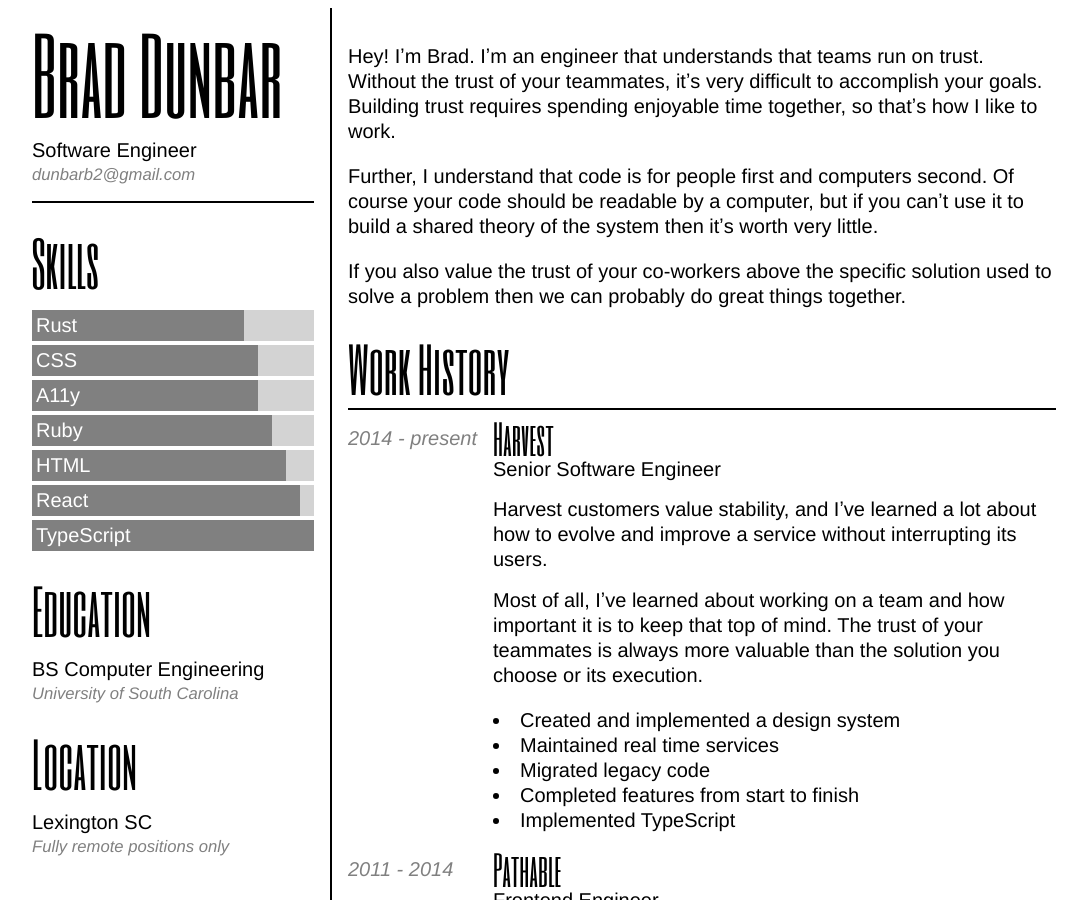
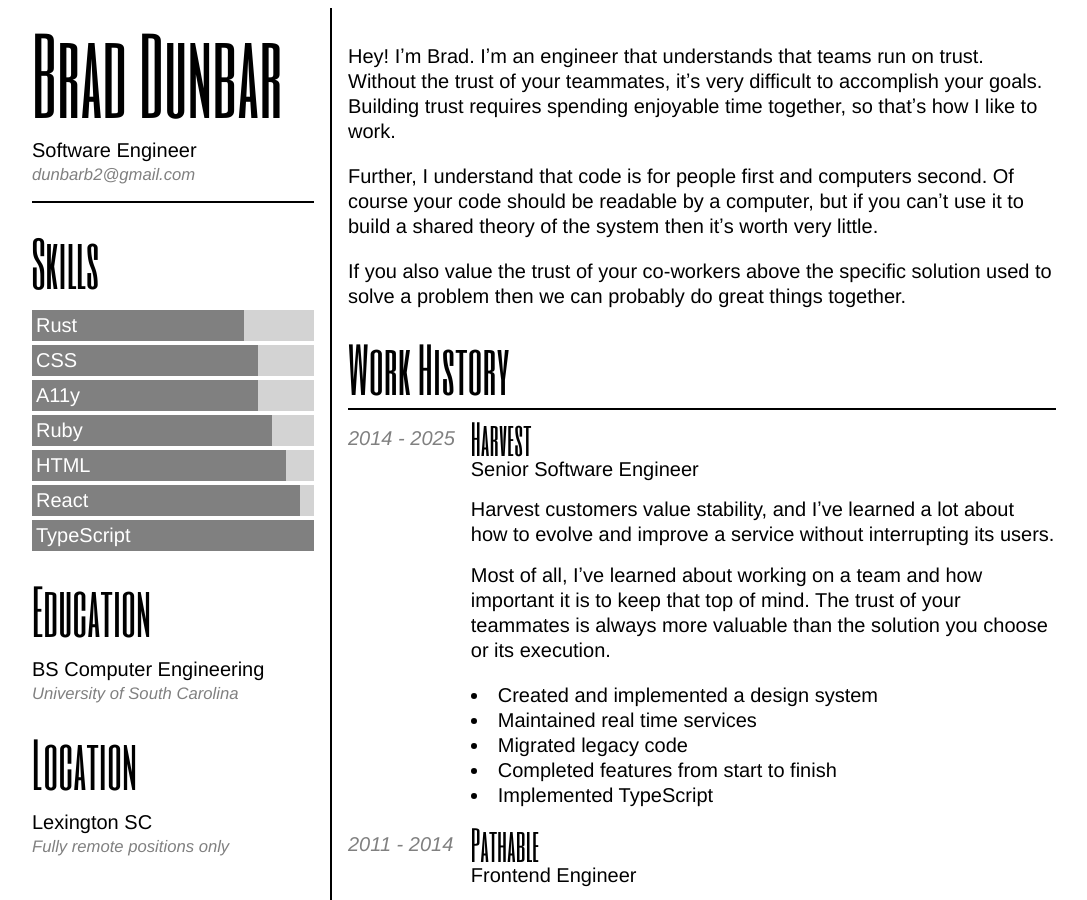
Before and after one commit to braddunbar/braddunbar.github.io, a Jekyll site: the page about/index.html, which Jekyll copies as it is, in a window 1280 px wide and 900 px high. Shown: the whole window, without its empty margins (88-1175 px from the left). Built offline with Jekyll 4.4.1, drawn with Linux system fonts in a browser that asks for light colours.

Commit message:
end date

```diff
--- a/about/index.html
+++ b/about/index.html
@@ -80,7 +80,7 @@
       </p>
       <h2 class='work-history'>Work History</h2>
       <div class='history'>
-        <div class='timeframe muted'>2014 - present</div>
+        <div class='timeframe muted'>2014 - 2025</div>
         <div class='description'>
           <h3><a href='https://getharvest.com'>Harvest</a></h3>
           <span>Senior Software Engineer</span>
```
